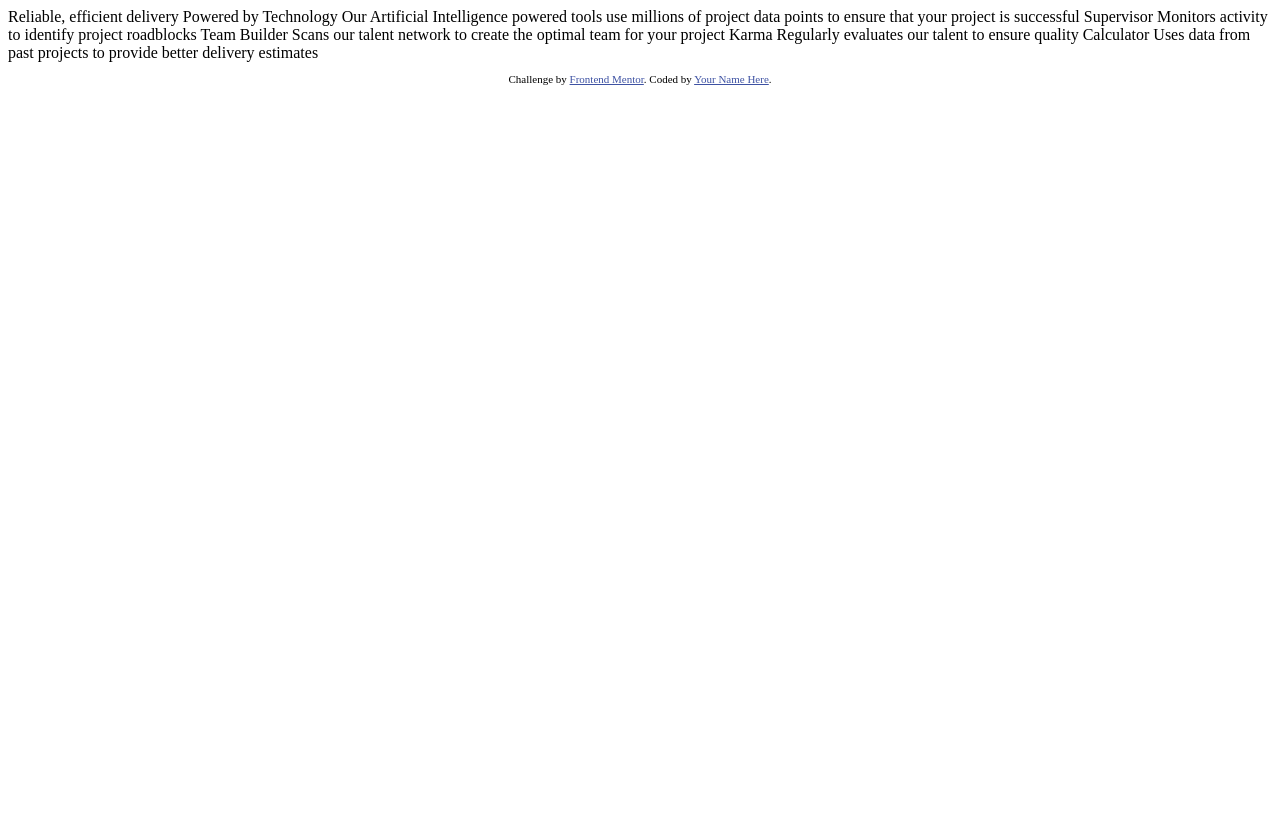
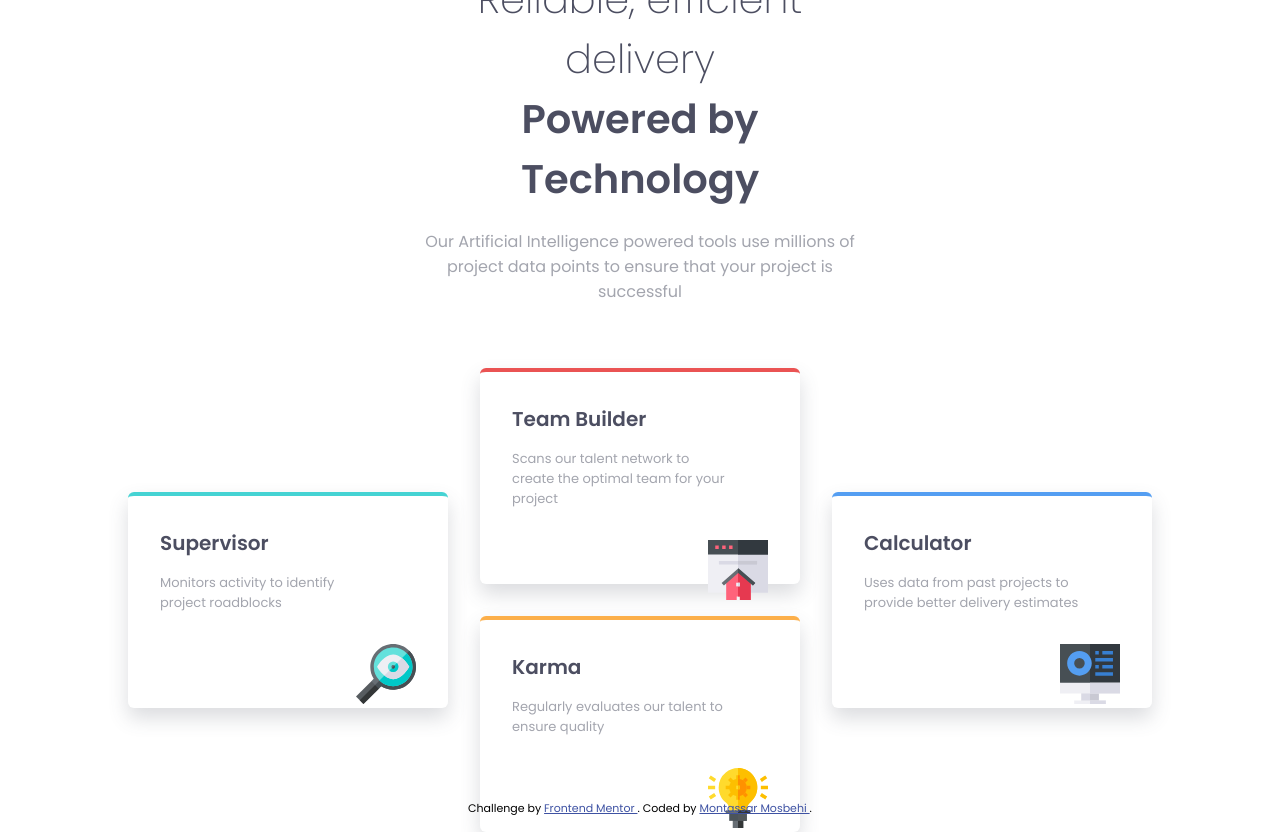
Before and after one commit to m00nta/four-card-feature-section, a plain HTML site: page index.html in a window 1280 px wide. Before the commit the page ends 800 px from the top, so only its background shows below. Drawn offline with Linux system fonts and the light colour scheme.

Commit message:
second commit

```diff
--- a/index.html
+++ b/index.html
@@ -1,45 +1,84 @@
 <!DOCTYPE html>
 <html lang="en">
   <head>
-  <meta charset="UTF-8">
-  <meta name="viewport" content="width=device-width, initial-scale=1.0"> <!-- displays site properly based on user's device -->
+    <meta charset="UTF-8" />
+    <meta name="viewport" content="width=device-width, initial-scale=1.0" />
+    <!-- displays site properly based on user's device -->
 
-  <link rel="icon" type="image/png" sizes="32x32" href="./images/favicon-32x32.png">
+    <link
+      rel="icon"
+      type="image/png"
+      sizes="32x32"
+      href="./images/favicon-32x32.png"
+    />
+
+    <link rel="stylesheet" href="./style.css" />
 
     <title>Frontend Mentor | Four card feature section</title>
 
     <!-- Feel free to remove these styles or customise in your own stylesheet 👍 -->
-  <style>
-    .attribution { font-size: 11px; text-align: center; }
-    .attribution a { color: hsl(228, 45%, 44%); }
-  </style>
   </head>
   <body>
+    <main>
+      <section class="container">
+        <div class="description">
+          <h1>
+            Reliable, efficient delivery
+            <span> Powered by Technology</span>
+          </h1>
+          <p>
+            Our Artificial Intelligence powered tools use millions of project
+            data points to ensure that your project is successful
+          </p>
+        </div>
+        <div class="four-card-feature">
+          <div class="columns column--1">
+            <div class="cards card--1">
+              <h3>Supervisor</h3>
+              <p>Monitors activity to identify project roadblocks</p>
+              <img src="./images/icon-supervisor.svg" alt="" />
+            </div>
+          </div>
+          <div class="columns column--2">
+            <div class="cards card--2">
+              <h3>Team Builder</h3>
+              <p>
+                Scans our talent network to create the optimal team for your
+                project
+              </p>
+              <img src="./images/icon-team-builder.svg" alt="" />
+            </div>
+            <div class="cards card--3">
+              <h3>Karma</h3>
+              <p>Regularly evaluates our talent to ensure quality</p>
+              <img src="./images/icon-karma.svg" alt="" />
+            </div>
+          </div>
 
-  Reliable, efficient delivery
-  Powered by Technology
-
-  Our Artificial Intelligence powered tools use millions of project data points
-  to ensure that your project is successful
-
-  Supervisor
-  Monitors activity to identify project roadblocks
-
-  Team Builder
-  Scans our talent network to create the optimal team for your project
-
-  Karma
-  Regularly evaluates our talent to ensure quality
-
-  Calculator
-  Uses data from past projects to provide better delivery estimates
-
+          <div class="columns column--3">
+            <div class="cards card--4">
+              <h3>Calculator</h3>
+              <p>
+                Uses data from past projects to provide better delivery
+                estimates
+              </p>
+              <img src="./images/icon-calculator.svg" alt="" />
+            </div>
+          </div>
+        </div>
+      </section>
+    </main>
 
     <footer>
-    <p class="attribution">
-      Challenge by <a href="https://www.frontendmentor.io?ref=challenge" target="_blank">Frontend Mentor</a>.
-      Coded by <a href="#">Your Name Here</a>.
-    </p>
+      <div class="attribution">
+        Challenge by
+        <a href="https://www.frontendmentor.io?ref=challenge" target="_blank"
+          >Frontend Mentor </a
+        >. Coded by
+        <a href="https://twitter.com/m00nta" target="_blank"
+          >Montassar Mosbehi </a
+        >.
+      </div>
     </footer>
   </body>
 </html>
--- /dev/null
+++ b/style.css
@@ -0,0 +1,213 @@
+/*
+---01 TYPOGRAPHY SYSTEM
+
+- Font Sizes (px)
+  10 / 12 / 14 / 16 / 18 / 20 / 24 / 30 / 36 / 44 / 52 / 62 / 74 / 86 / 98
+
+- Font Weight:
+
+  Defaults: 300
+  Medium: 400
+  Semi-bold: 600
+
+- Line Height:
+
+  Paragraph Default: 1.5
+
+- Lettre spacing:
+
+ .5px
+.75px
+
+
+---02 COLORS
+
+  - Primary:
+  - Tints:
+  - Shades:
+
+  - Accents:
+  - Greys:
+
+
+---05 SHADOWS
+  8px 8px 30px rgba(0, 0, 0, 0.1)
+
+---06 BORDER-RADIUS
+
+    Big: 1.6rem = 16px
+    Medium: 1.2rem = 12 px
+
+
+---07 WHITESPACE
+
+  - SPACING SYSTEM (px)
+    2 / 4 / 8 / 12 / 16 / 24 / 32 / 48 / 64 / 80 / 96 / 128
+
+
+*/
+
+@import url("https://fonts.googleapis.com/css2?family=Poppins:wght@200;400;600&display=swap");
+
+:root {
+  --Card-1: hsl(180, 62%, 55%);
+  --Card-2: hsl(0, 78%, 62%);
+  --Card-3: hsl(34, 97%, 64%);
+  --Card-4: hsl(212, 86%, 64%);
+  --Very-Dark-Blue: hsl(234, 12%, 34%);
+  --Grayish-Blue: hsl(229, 6%, 66%);
+  --Very-Light-Gray: hsl(0, 0%, 98%);
+}
+
+* {
+  box-sizing: border-box;
+  padding: 0;
+  margin: 0;
+}
+
+html {
+  font-size: 62.5%;
+}
+
+body {
+  font-family: "Poppins", sans-serif;
+  font-size: 1.5rem;
+  /* color: var(--paragraphs-white); */
+  position: relative;
+}
+
+main {
+  height: 100vh;
+  display: flex;
+  align-items: center;
+  justify-content: center;
+}
+
+h1 {
+  color: var(--Very-Dark-Blue);
+  font-size: 4rem;
+  font-weight: 200;
+  text-align: center;
+}
+
+span {
+  display: block;
+  font-weight: 600;
+}
+
+.container {
+  display: flex;
+  flex-direction: column;
+  align-items: center;
+  gap: 6.4rem;
+}
+
+.description {
+  width: 35vw;
+  display: flex;
+  flex-direction: column;
+  gap: 2rem;
+}
+
+.container p {
+  font-size: 1.6rem;
+  color: var(--Grayish-Blue);
+  font-weight: 400;
+  text-align: center;
+}
+
+.four-card-feature {
+  display: flex;
+  align-items: center;
+  justify-content: center;
+  gap: 3.2rem;
+}
+
+.cards {
+  width: 25vw;
+  height: 27vh;
+  display: flex;
+  flex-direction: column;
+  gap: 1.5rem;
+  padding: 3.2rem;
+  box-shadow: 0rem 1rem 2rem hsla(234, 12%, 34%, 0.2);
+  border-radius: 6px;
+}
+
+.cards h3 {
+  font-size: 2rem;
+  color: var(--Very-Dark-Blue);
+  font-weight: 600;
+}
+
+.cards p {
+  font-size: 1.3rem;
+  font-weight: 400;
+  color: var(--Grayish-Blue);
+  text-align: left;
+  margin-right: 4rem;
+}
+
+.cards img {
+  width: 6rem;
+  height: 6rem;
+  align-self: flex-end;
+  margin-top: 1.6rem;
+}
+
+.card--1 {
+  border-top: 4px solid var(--Card-1);
+}
+.card--2 {
+  border-top: 4px solid var(--Card-2);
+}
+.card--3 {
+  border-top: 4px solid var(--Card-3);
+}
+.card--4 {
+  border-top: 4px solid var(--Card-4);
+}
+
+.column--2 {
+  display: flex;
+  flex-direction: column;
+  gap: 3.2rem;
+}
+
+footer {
+}
+
+.attribution {
+  font-size: 11px;
+  text-align: center;
+}
+.attribution a {
+  color: hsl(228, 45%, 44%);
+}
+
+@media (max-width: 24rem) {
+  main {
+    height: auto;
+    margin: 8rem 0;
+  }
+
+  h1 {
+    font-size: 2.4rem;
+  }
+
+  .four-card-feature {
+    flex-direction: column;
+  }
+
+  .cards {
+    width: 85vw;
+  }
+
+  .cards p {
+    margin-right: 2rem;
+  }
+
+  .description {
+    width: 85vw;
+  }
+}
```
Also changed, not shown: 1 other file. Lines whose indentation alone changed are shown as unchanged.
